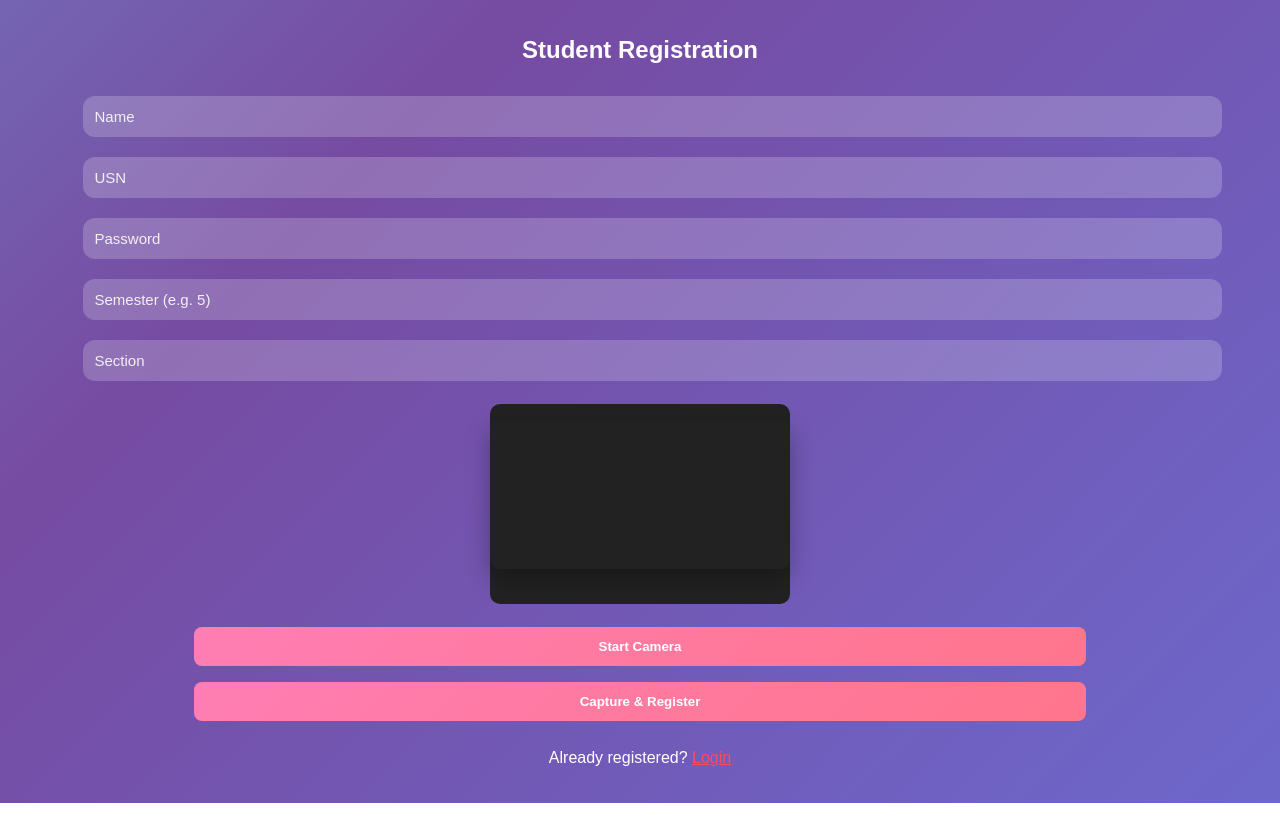
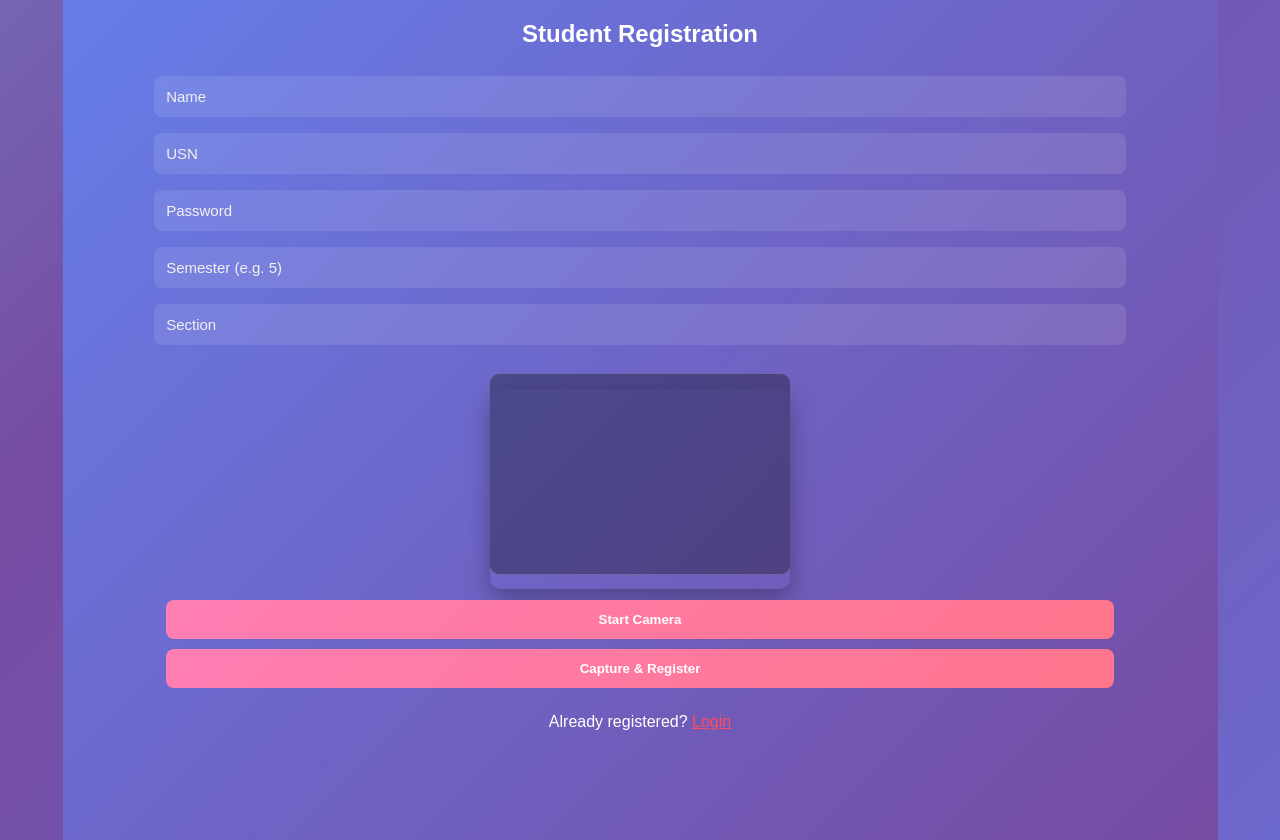
Before and after one commit to Hema-GK/smart-attendance-frontend, a React app: page /student/register in a window 1280 px wide. Before the commit the page ends 803 px from the top, so only its background shows below. Built offline with nearby package versions, Linux system fonts and the light colour scheme; the HTML template or start-up script is replaced by a standard one.

Commit message:
Restored

```diff
--- a/src/pages/MarkAttendance.jsx
+++ b/src/pages/MarkAttendance.jsx
@@ -3,20 +3,19 @@
 export default function MarkAttendance() {
   const videoRef = useRef(null);
   const [currentClass, setCurrentClass] = useState(null);
-  const [location, setLocation] = useState({ lat: null, lon: null });
   const [studentData, setStudentData] = useState(null);
   const [step, setStep] = useState("capture");
   const [loading, setLoading] = useState(false);
 
   useEffect(() => {
-    // 1. Camera & GPS Setup
     navigator.mediaDevices.getUserMedia({ video: true }).then(s => videoRef.current.srcObject = s);
-    navigator.geolocation.watchPosition(p => setLocation({ lat: p.coords.latitude, lon: p.coords.longitude }));
 
-    // 2. Load Class with all details
+    // Fetch detailed class info
     fetch("https://final-production-8aff.up.railway.app/timetable/current-class")
       .then(res => res.json())
-      .then(data => data.status === "Class Active" && setCurrentClass(data.class));
+      .then(data => {
+        if (data.status === "Class Active") setCurrentClass(data.class);
+      });
   }, []);
 
   const handleRecognize = async () => {
@@ -32,74 +31,55 @@
       body: JSON.stringify({ image: canvas.toDataURL("image/jpeg") })
     });
     const result = await res.json();
+
     if (result.status === "success") {
-      setStudentData(result.student_info);
+      setStudentData(result.student_info); // Restores USN, Name, Section
       setStep("confirm");
     } else {
-      alert(result.message);
+      alert("Face not recognized. Please try again.");
     }
     setLoading(false);
   };
 
-  const handleConfirm = async () => {
-    setLoading(true);
-    const res = await fetch("https://final-production-8aff.up.railway.app/attendance/mark", {
-      method: "POST",
-      headers: { "Content-Type": "application/json" },
-      body: JSON.stringify({
-        student_id: studentData.id,
-        timetable_id: currentClass.id,
-        latitude: location.lat,
-        longitude: location.lon
-      })
-    });
-    const result = await res.json();
-    alert(result.message);
-    if (result.status === "success") setStep("done");
-    setLoading(false);
-  };
-
-  if (!currentClass) return <div className="loading">Checking Schedule...</div>;
+  if (!currentClass) return <div style={containerStyle}><h2>No Class Currently Running</h2></div>;
 
   return (
-    <div className="attendance-page" style={{ textAlign: 'center', color: 'white', padding: '20px' }}>
-      {/* Restored Header Details */}
-      <div className="class-info">
-        <h1 style={{ color: '#ff4b5c' }}>{currentClass.subject}</h1>
+    <div style={containerStyle}>
+      {/* RESTORED HEADER: Subject, Teacher, Room, Time */}
+      <div style={{ marginBottom: '30px' }}>
+        <h1 style={{ color: '#ff4b5c', fontSize: '2.2rem' }}>{currentClass.subject}</h1>
         <p><strong>Teacher:</strong> {currentClass.teacher_name}</p>
         <p><strong>Classroom:</strong> {currentClass.classroom}</p>
-        <p><strong>Time:</strong> {currentClass.start_time} - {currentClass.end_time}</p>
+        <p><strong>Timing:</strong> {currentClass.start_time} - {currentClass.end_time}</p>
       </div>
 
-      {step === "capture" && (
-        <div className="camera-section">
-          <video ref={videoRef} autoPlay style={{ width: '90%', borderRadius: '15px', border: '2px solid #555' }} />
-          <button onClick={handleRecognize} disabled={loading} style={btnStyle("#ff4b5c")}>
+      {step === "capture" ? (
+        <div className="video-section">
+          <video ref={videoRef} autoPlay style={{ width: '90%', borderRadius: '15px', border: '2px solid rgba(255,255,255,0.2)' }} />
+          <button onClick={handleRecognize} disabled={loading} style={mainBtn}>
             {loading ? "Recognizing..." : "Capture Face"}
           </button>
         </div>
-      )}
-
-      {/* Restored Verification Card */}
-      {step === "confirm" && (
-        <div className="verify-card" style={cardStyle}>
-          <h2>Verify Your Details</h2>
-          <p><strong>Name:</strong> {studentData.name}</p>
-          <p><strong>USN:</strong> {studentData.usn}</p>
-          <p><strong>Section:</strong> {studentData.section}</p>
-          <div style={{ marginTop: '20px', display: 'flex', gap: '10px' }}>
-            <button onClick={() => setStep("capture")} style={btnStyle("#555")}>Retake</button>
-            <button onClick={handleConfirm} disabled={loading} style={btnStyle("#ff4b5c")}>
-              {loading ? "Processing..." : "Confirm Attendance"}
-            </button>
+      ) : (
+        /* RESTORED VERIFICATION CARD */
+        <div style={verifyCard}>
+          <h2 style={{ borderBottom: '1px solid rgba(255,255,255,0.2)', paddingBottom: '10px' }}>Verify Your Details</h2>
+          <div style={{ textAlign: 'left', margin: '20px 0' }}>
+            <p><strong>Name:</strong> {studentData.name}</p>
+            <p><strong>USN:</strong> {studentData.usn}</p>
+            <p><strong>Section:</strong> {studentData.section}</p>
+            <p style={{ color: '#ff4d4d', marginTop: '15px' }}>✖ Move into Classroom</p>
+          </div>
+          <div style={{ display: 'flex', gap: '10px' }}>
+            <button onClick={() => setStep("capture")} style={{ ...mainBtn, backgroundColor: '#555' }}>Retake</button>
+            <button style={mainBtn}>Confirm Attendance</button>
           </div>
         </div>
       )}
-
-      {step === "done" && <h2 style={{ color: '#4aff4a' }}>Attendance Marked! ✅</h2>}
     </div>
   );
 }
 
-const cardStyle = { background: 'rgba(255,255,255,0.1)', padding: '25px', borderRadius: '15px', border: '1px solid #4aff4a', margin: '20px auto', maxWidth: '380px', textAlign: 'left' };
-const btnStyle = (c) => ({ width: '100%', padding: '12px', marginTop: '10px', backgroundColor: c, color: 'white', border: 'none', borderRadius: '8px', cursor: 'pointer', fontWeight: 'bold' });
+const containerStyle = { textAlign: 'center', color: 'white', padding: '30px 20px', minHeight: '100vh', background: 'linear-gradient(135deg, #1a2a6c, #b21f1f, #fdbb2d)' };
+const verifyCard = { background: 'rgba(255,255,255,0.1)', padding: '25px', borderRadius: '20px', backdropFilter: 'blur(10px)', border: '1px solid rgba(255,255,255,0.2)', maxWidth: '400px', margin: '0 auto' };
+const mainBtn = { width: '100%', padding: '15px', marginTop: '15px', backgroundColor: '#ff4b5c', color: 'white', border: 'none', borderRadius: '10px', cursor: 'pointer', fontWeight: 'bold' };
--- a/src/pages/RegisterStudent.jsx
+++ b/src/pages/RegisterStudent.jsx
@@ -1,36 +1,39 @@
-import { useState, useRef } from "react";
-import { Link } from "react-router-dom";
+import React, { useState, useRef } from 'react';
+import { Link } from 'react-router-dom';
 
-export default function StudentRegistration() {
+const RegisterStudent = () => {
   const videoRef = useRef(null);
-  const [formData, setFormData] = useState({ name: "", usn: "", password: "", semester: "", section: "" });
 
   const startCamera = () => {
     navigator.mediaDevices.getUserMedia({ video: true }).then(s => videoRef.current.srcObject = s);
   };
 
   return (
-    <div className="registration-form" style={{ textAlign: 'center', color: 'white', padding: '20px' }}>
-      <h2>Student Registration</h2>
-      <input type="text" placeholder="Name" className="reg-input" onChange={e => setFormData({...formData, name: e.target.value})} />
-      <input type="text" placeholder="USN" className="reg-input" onChange={e => setFormData({...formData, usn: e.target.value})} />
-      <input type="password" placeholder="Password" className="reg-input" onChange={e => setFormData({...formData, password: e.target.value})} />
-      <input type="text" placeholder="Semester (e.g. 5)" className="reg-input" onChange={e => setFormData({...formData, semester: e.target.value})} />
-      <input type="text" placeholder="Section" className="reg-input" onChange={e => setFormData({...formData, section: e.target.value})} />
+    <div className="reg-page" style={containerStyle}>
+      <h2 style={{ marginBottom: '20px' }}>Student Registration</h2>
+      <input placeholder="Name" style={inputStyle} />
+      <input placeholder="USN" style={inputStyle} />
+      <input placeholder="Password" type="password" style={inputStyle} />
+      <input placeholder="Semester (e.g. 5)" style={inputStyle} />
+      <input placeholder="Section" style={inputStyle} />
 
-      <div className="preview-box" style={{ margin: '15px auto', width: '300px', height: '200px', backgroundColor: '#222', borderRadius: '10px' }}>
-        <video ref={videoRef} autoPlay style={{ width: '100%', borderRadius: '10px' }} />
+      <div style={camBox}>
+        <video ref={videoRef} autoPlay style={{ width: '100%', height: '100%', borderRadius: '10px', objectFit: 'cover' }} />
       </div>
 
-      <button onClick={startCamera} style={btnStyle("#ff4b5c")}>Start Camera</button>
-      <button className="btn-reg" style={btnStyle("#ff4b5c")}>Capture & Register</button>
+      <button onClick={startCamera} style={btnStyle}>Start Camera</button>
+      <button style={btnStyle}>Capture & Register</button>
 
-      {/* Restored Login Link */}
       <p style={{ marginTop: '20px' }}>
-        Already registered? <Link to="/login" style={{ color: '#ff4b5c' }}>Login</Link>
+        Already registered? <Link to="/student/login" style={{ color: '#ff4b5c' }}>Login</Link>
       </p>
     </div>
   );
-}
+};
 
-const btnStyle = (c) => ({ width: '80%', padding: '12px', margin: '8px 0', backgroundColor: c, color: 'white', border: 'none', borderRadius: '8px', cursor: 'pointer' });
+const camBox = { margin: '20px auto', width: '300px', height: '200px', backgroundColor: 'rgba(0,0,0,0.3)', borderRadius: '10px', border: '1px solid rgba(255,255,255,0.2)' };
+const containerStyle = { textAlign: 'center', color: 'white', padding: '40px 20px', minHeight: '100vh', background: 'linear-gradient(135deg, #667eea 0%, #764ba2 100%)' };
+const inputStyle = { width: '85%', padding: '12px', margin: '8px 0', borderRadius: '8px', border: 'none', background: 'rgba(255,255,255,0.1)', color: 'white' };
+const btnStyle = { width: '85%', padding: '12px', margin: '5px 0', backgroundColor: '#ff4b5c', color: 'white', border: 'none', borderRadius: '8px', cursor: 'pointer' };
+
+export default RegisterStudent;
```
